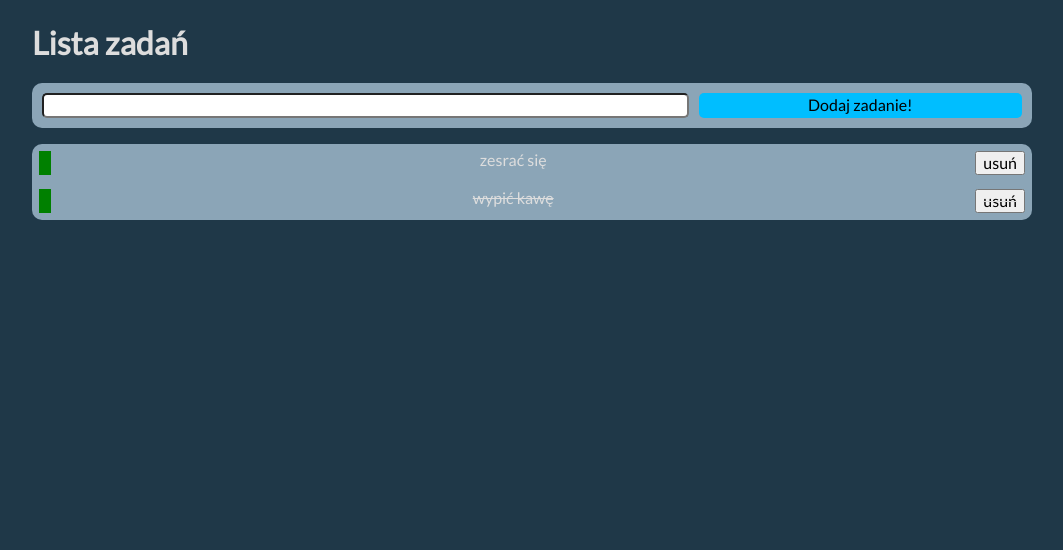
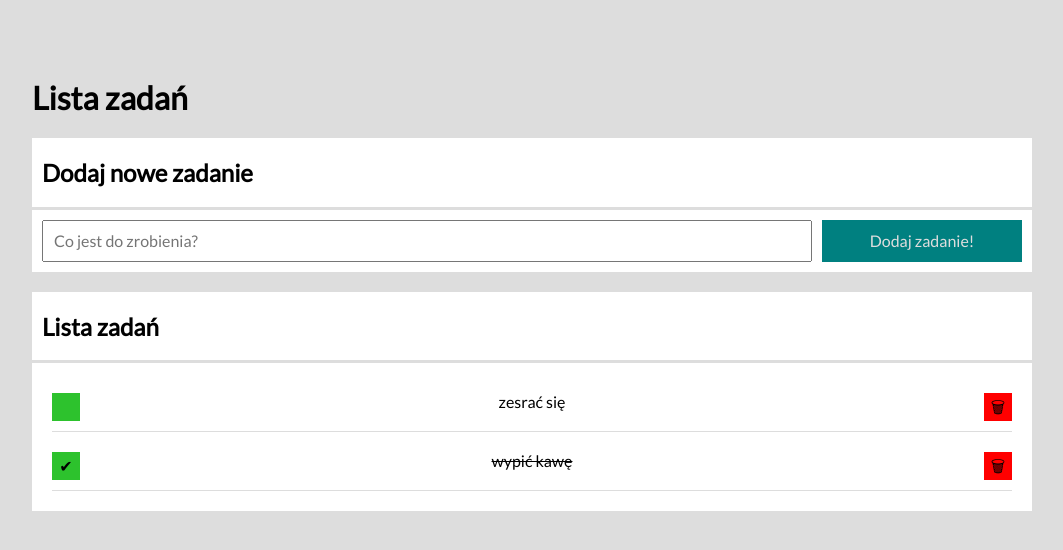
Before and after one commit to BarKles02/todolist, a plain HTML site: page index.html in a window 1280 px wide. Shown: the whole page, without its empty margins (108-1171 px from the left). Drawn offline with nearby package versions, Linux system fonts and the light colour scheme.

Commit message:
styled nicely

```diff
--- a/css/form.css
+++ b/css/form.css
@@ -1,23 +1,35 @@
 .form {
-    border-radius: 10px;
     padding: 10px;
-    border-radius: 10px;
     display: grid;
-    grid-template-columns: 2fr 1fr;
+    grid-template-columns: 1fr 200px;
     grid-gap: 10px;
-    background-color: #8BA5B7;
+}
+
+@media (max-width:767px) {
+    .form {
+        display: grid;
+        grid-template-columns: auto;
+    }
+
+    .form__button {
+        padding: 10px;
+    }
 }
 
 .form__button {
-    background-color: #00BEFF;
+    background-color: teal;
+    color: #ddd;
     border-style: none;
-    border-radius: 5px;
 }
 
 .form__button:hover {
-    background-color: #0072AD;
+    background-color: rgba(0, 128, 128, 0.75);
+}
+
+.form__button:active {
+    background-color: rgba(0, 128, 128, 0.5);
 }
 
 .form__input {
-    border-radius: 5px;
+    padding: 10px;
 }
--- a/css/list.css
+++ b/css/list.css
@@ -2,26 +2,50 @@
     list-style-type: none;
     display: flex;
     flex-direction: column;
-    padding: 0px;
-    border-radius: 10px;
-    background-color: #8BA5B7;
+    padding-left: 20px;
+    padding-right: 20px;
+    margin-top: 30px;
+
 }
 
-.list__button--done {
-    border-style: none;
-    background-color: green;
-    color: #ddd;
-    width: 10px;
-}
-
-.list__button--remove {}
-
 .list__item {
-    padding: 7px;
     display: flex;
     justify-content: space-between;
+    padding-bottom: 10px;
+    border-bottom: 1px solid #ddd;
+    margin-bottom: 20px;
 }
 
 .list__item--done {
     text-decoration: line-through;
 }
+
+.list__button {
+    width: 28px;
+    height: 28px;
+    border-style: none;
+}
+
+.list__button--done {
+    background-color: rgb(45, 194, 45);
+}
+
+.list__button--done:hover {
+    background-color: rgba(45, 194, 45, 0.75);
+}
+
+.list__button--done:active {
+    background-color: rgba(45, 194, 45, 0.5);
+}
+
+.list__button--remove {
+    background-color: red;
+}
+
+.list__button--remove:hover {
+    background-color: rgb(255, 0, 0, 0.75);
+}
+
+.list__button--remove:active {
+    background-color: rgb(255, 0, 0, 0.5);
+}
--- /dev/null
+++ b/css/section.css
@@ -0,0 +1,26 @@
+.section {
+    background-color: white;
+    margin-bottom: 20px;
+    padding-top: 1px;
+}
+
+.section__header {
+    border-bottom: 3px solid #ddd;
+}
+
+@media (max-width:767px) {
+    .header {
+        display: flex;
+        justify-content: center;
+    }
+
+    .section__header {
+        display: flex;
+        justify-content: center;
+    }
+}
+
+.section__header {
+    font-weight: 1000;
+    padding-left: 10px;
+}
--- a/css/style.css
+++ b/css/style.css
@@ -10,6 +10,7 @@ html {
 
 .body {
     font-family: 'Lato', sans-serif;
-    background-color: #1F3848;
-    color: #ddd;
+    background-color: #ddd;
+    color: black;
+    margin-top:5em;
 }
--- a/index.html
+++ b/index.html
@@ -12,6 +12,7 @@
     <link href="css/form.css" rel="stylesheet">
     <link href="css/style.css" rel="stylesheet">
     <link href="css/container.css" rel="stylesheet">
+    <link href="css/section.css" rel="stylesheet">
     <link href="css/list.css" rel="stylesheet">
     <link rel="preconnect" href="https://fonts.googleapis.com">
     <link rel="preconnect" href="https://fonts.gstatic.com" crossorigin>
@@ -22,16 +23,22 @@
 
 <body class="body">
     <div class="container">
+        <h1 class="header">Lista zadań</h1>
         <section class="section">
-            <header>
-                <h1 class="header">Lista zadań</h1>
-            </header>
+            <section class="section__header">
+                <h2 class="sectionHeader">Dodaj nowe zadanie</h2>
+            </section>
             <form class="form js-form">
-                <input class="form__input js-newTask">
-                <button class="form__button">Dodaj zadanie!</button>
+                <input class="form__input js-newTask" placeholder="Co jest do zrobienia?">
+                <button class="button form__button">Dodaj zadanie!</button>
             </form>
         </section>
-        <ul class="list js-tasks"></ul>
+        <section class="section">
+            <section class="section__header">
+                <h2 class="sectionHeader">Lista zadań</h2>
+            </section>
+            <ul class="list js-tasks"></ul>
+        </section>
     </div>
 </body>
 
--- a/js/script.js
+++ b/js/script.js
@@ -51,10 +51,10 @@
 
         for (const task of tasks) {
             htmlString += `
-                <li ${task.done ? " class=\"list__item list__item--done\"" : " class=\"list__item\""}>
-                <button class="list__button--done js-done"></button>
-                    ${task.content}
-                <button class="list__button--remove js-remove">usuń</button>
+                <li class=list__item>
+                <button class="list__button list__button--done js-done"> ${task.done ? "✔" : ""}</button>
+                   <span ${task.done ? " class=\"list__item--done\"" : ""} >${task.content}</span>
+                <button class="button list__button list__button--remove js-remove">🗑</button>
                 </li>
             `;
         }
```
